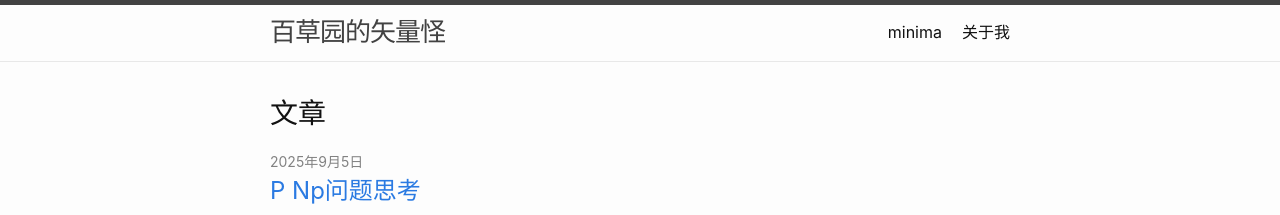
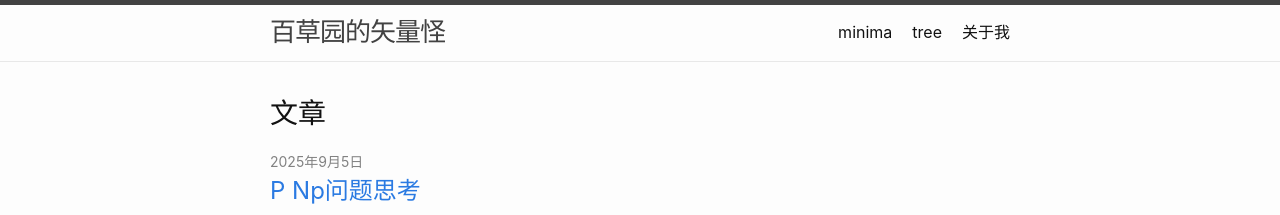
Before and after one commit to znbic/znbic.github.io, a Jekyll site: the page built from index.md, in a window 1280 px wide. Shown: the top 215 px of the page. Built offline with Jekyll 4.4.1, drawn with Linux system fonts in a browser that asks for light colours.

Commit message:
modify: tree

```diff
--- a/index.md
+++ b/index.md
@@ -1,6 +1,3 @@
 ---
-# Feel free to add content and custom Front Matter to this file.
-# To modify the layout, see https://jekyllrb.com/docs/themes/#overriding-theme-defaults
-
 layout: home
 ---
--- a/一棵树.md
+++ b/一棵树.md
@@ -1,3 +1,9 @@
+---
+title: tree
+permalink: /tree/
+---
+
+
 我喜欢树。
 
 常言道，种一棵树最好的时间是10年前，其次，是现在。
```
